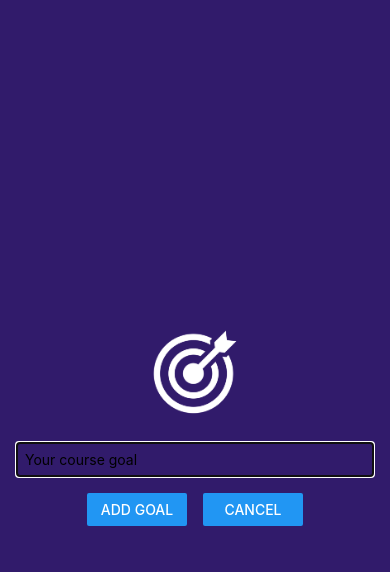
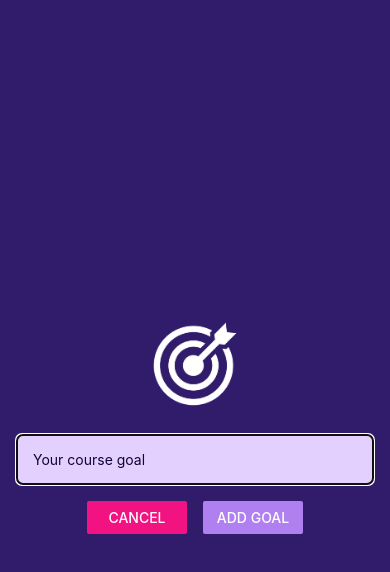
Before and after one commit to pinyada-sengate/RNCourse, a React Native app: screen / in a window 390 px wide. Both pictures are taken after a click on the button "ADD NEW GOAL". Shown: the top 572 px of the page. Built offline with nearby package versions, Linux system fonts and the light colour scheme.

Commit message:
finishing style

```diff
--- a/App.js
+++ b/App.js
@@ -1,5 +1,6 @@
 import { StyleSheet, View, FlatList, Button } from "react-native";
 import { useState } from "react";
+import { StatusBar } from "expo-status-bar";
 
 import GoalItem from "./components/GoalItem";
 import GoalInput from "./components/GoalInput";
@@ -32,6 +33,8 @@
   }
 
   return (
+    <>
+      <StatusBar style="light" />
       <View style={styles.appContainer}>
         <Button
           title="Add New Goal"
@@ -64,6 +67,7 @@
           />
         </View>
       </View>
+    </>
   );
 }
 
@@ -73,7 +77,6 @@
     paddingTop: 50,
     paddingHorizontal: 16,
   },
-
   goalsContainer: {
     flex: 5,
   },
--- a/app.json
+++ b/app.json
@@ -6,6 +6,7 @@
     "orientation": "portrait",
     "icon": "./assets/icon.png",
     "userInterfaceStyle": "light",
+    "backgroundColor": "#1e085a",
     "splash": {
       "image": "./assets/splash.png",
       "resizeMode": "contain",
--- a/components/GoalInput.js
+++ b/components/GoalInput.js
@@ -35,10 +35,14 @@
         />
         <View style={styles.buttonContainer}>
           <View style={styles.button}>
-            <Button title="Add Goal" onPress={addGoalHandler} />
+            <Button title="Cancel" onPress={props.onCancel} color={"#f31282"} />
           </View>
           <View style={styles.button}>
-            <Button title="Cancel" onPress={props.onCancel} />
+            <Button
+              title="Add Goal"
+              onPress={addGoalHandler}
+              color={"#b180f0"}
+            />
           </View>
         </View>
       </View>
@@ -63,9 +67,12 @@
   },
   textInput: {
     borderWidth: 1,
-    borderColor: "#cccccc",
+    borderColor: "#e4d0ff",
+    backgroundColor: "#e4d0ff",
+    color: "#120438",
+    borderRadius: 6,
     width: "100%",
-    padding: 8,
+    padding: 16,
   },
   buttonContainer: {
     flexDirection: "row",
```
Lines whose indentation alone changed are shown as unchanged.
